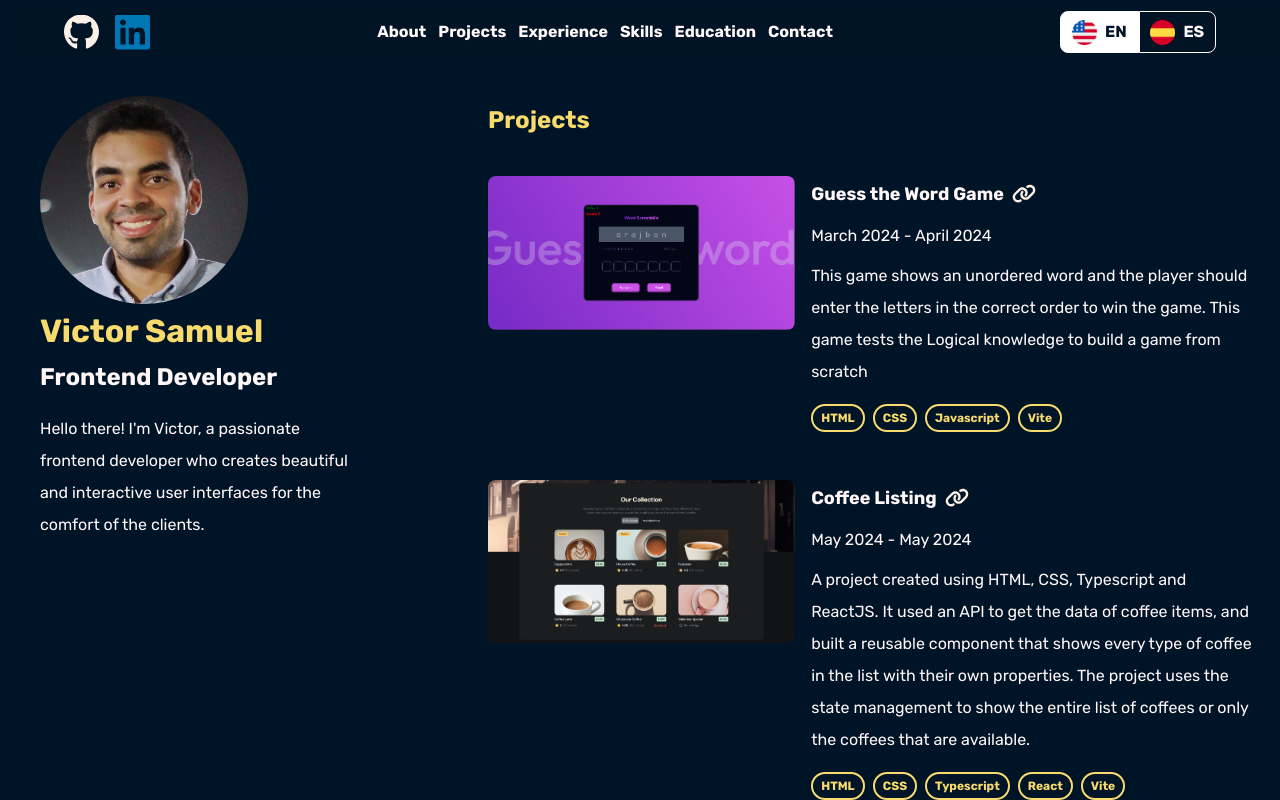
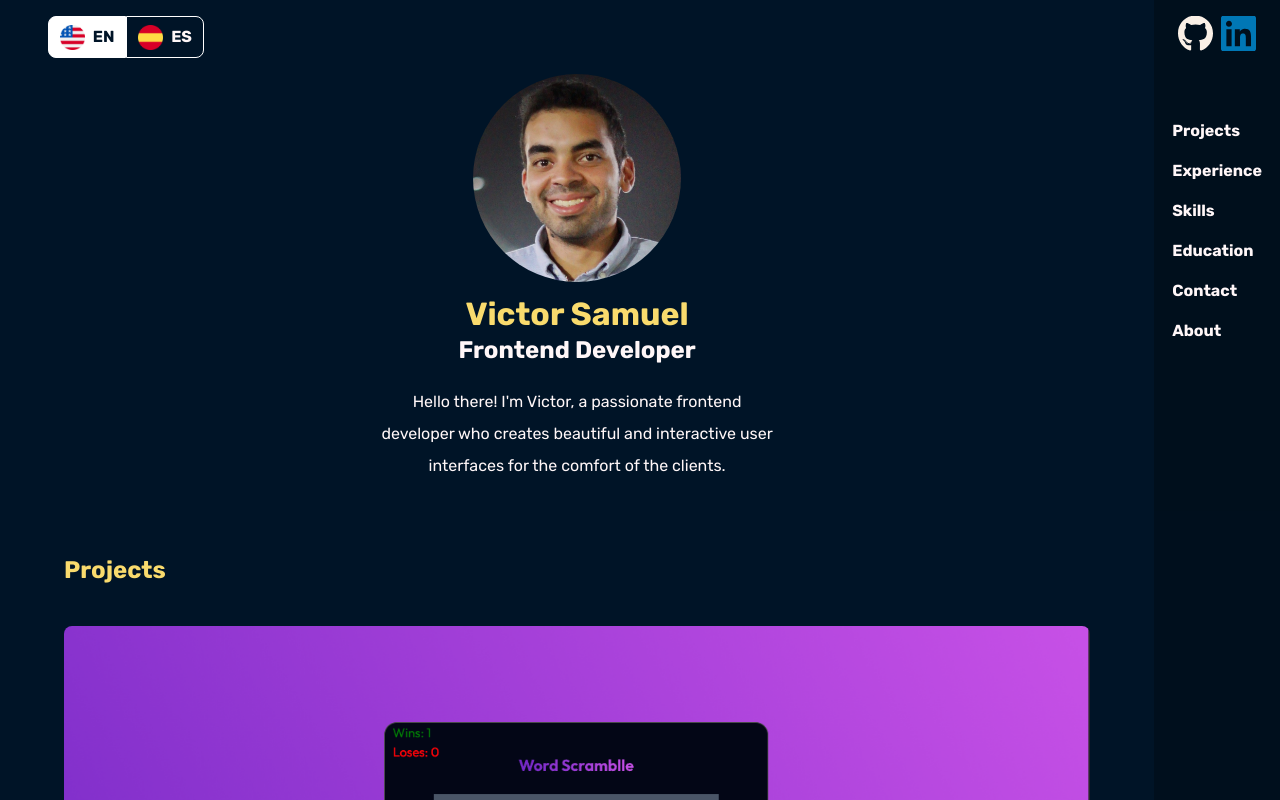
Before and after one commit to Viikudev/portfolio, a Next.js app: page / in a window 1280 px wide. Shown: the top 800 px of the page. Built offline with nearby package versions, Linux system fonts and the light colour scheme.

Commit message:
style: update styles for responsiveness, add hamburger menu, and adjust layout

```diff
--- a/app/globals.css
+++ b/app/globals.css
@@ -8,7 +8,7 @@ p {
 
 ::selection {
   color: #ded1ff;
-  background: blue;
+  background: cornflowerblue;
 }
 
 button {
@@ -26,15 +26,20 @@ a {
   text-decoration: inherit; /* no underline */
 }
 
+li {
+  list-style: none;
+}
+
 html,
 body {
+  width: 100%;
   margin: 0;
   scroll-behavior: smooth;
-  scrollbar-color: #f4d58d #001427;
+  scrollbar-color: #f4d58d rgba(0, 14, 27, 0.8);
   scrollbar-width: auto;
   line-height: 2;
   color: #d3d3d3;
   background-color: #001427;
   display: flex;
-  flex-direction: column;
+  /* flex-direction: column; */
 }
--- a/app/page.module.css
+++ b/app/page.module.css
@@ -1,12 +1,19 @@
 .header {
-  background-color: rgba(0, 20, 39, 0.8);
-  padding: 0 4rem;
+  background-color: rgba(0, 14, 27, 0.8);
+  padding: 1rem 1rem;
   display: flex;
-  justify-content: space-between;
+  flex-direction: column;
+  justify-content: flex-start;
   align-items: center;
   position: sticky;
   top: 0;
-  backdrop-filter: blur(0.25rem);
+  max-height: 100vh;
+  gap: 3rem;
+  /* backdrop-filter: blur(0.25rem); */
+}
+
+.hamburgerContainer {
+  display: none;
 }
 
 .languageContainer input[type="radio"] {
@@ -19,7 +26,9 @@
 }
 
 .languageContainer {
+  padding: 1rem 1rem;
   display: flex;
+  justify-content: space-between;
   align-items: center;
   gap: 1rem;
 }
@@ -57,18 +66,26 @@
 }
 
 .main {
+  width: 100%;
   display: flex;
-  justify-content: center;
-  gap: 5rem;
+  flex-direction: column;
+  /* gap: 5rem; */
+}
+
+.content {
+  width: 100%;
+  padding-inline: 1rem;
+  display: flex;
+  flex-direction: row;
+  justify-content: space-evenly;
 }
 
 .left {
   padding-inline: 2rem;
-  height: 90%;
+  height: 20%;
   position: sticky;
-  padding-top: 2rem;
   padding-bottom: 1rem;
-  top: 4rem;
+  top: 10rem;
   max-height: 100vh;
   display: flex;
   flex-direction: column;
@@ -93,7 +110,7 @@
 .socials {
   display: flex;
   justify-content: center;
-  gap: 1rem;
+  gap: 0.5rem;
   cursor: pointer;
 }
 
@@ -155,6 +172,7 @@
   padding: 0;
   list-style: none;
   display: flex;
+  flex-direction: column;
   gap: 0.5rem;
 }
 
@@ -162,7 +180,7 @@
   padding-inline: 0.125rem;
   text-decoration: none;
   color: #fff7f8;
-  font-weight: bold;
+  font-weight: 700;
   display: inline-block;
   transition: transform 100ms ease-in;
 }
@@ -236,10 +254,18 @@
 .footer {
   display: flex;
   justify-content: center;
-  margin: 2rem 48rem 2rem 2rem;
+  margin: 2rem 55rem 2rem 2rem;
 }
 
-@media screen and (width <= 1201px) {
+.mobileMenuClosed {
+  display: none;
+}
+
+.mobileMenuOpened {
+  display: none;
+}
+
+@media screen and (width <= 1525px) {
   .link {
     border: 0;
   }
@@ -250,16 +276,19 @@
     gap: 0;
   }
 
+  .content {
+    flex-direction: column;
+  }
+
   .left {
     position: initial;
-    padding-bottom: 3rem;
     align-items: center;
     gap: 1rem;
   }
 
   .footer {
     justify-content: flex-start;
-    padding: 1rem 2rem 1rem 3rem;
+    padding: 2rem 1rem;
     margin: 0;
   }
 
@@ -273,7 +302,6 @@
 
   .author {
     margin: 0;
-    /* padding: 1rem; */
   }
 
   .position {
@@ -317,16 +345,46 @@
   }
 }
 
-@media screen and (width <= 935px) {
-  .sectionList {
+@media screen and (width <= 710px) {
+  .main {
+    margin: 0;
+  }
+
+  .header {
     display: none;
   }
 
-  .header {
-    padding: 1rem 1rem;
+  .hamburgerContainer {
+    position: fixed;
+    right: 1rem;
+    z-index: 1000;
+    display: inline-block;
   }
 
-  .introduction {
-    padding: 1rem 1rem;
+  .mobileMenuClosed,
+  .mobileMenuOpened {
+    font-weight: 700;
+    display: inline-block;
+    margin: 0;
+    background-color: rgba(0, 14, 27, 0.8);
+    backdrop-filter: blur(0.5rem);
+    padding: 4rem 4rem 2rem 2rem;
+    position: fixed;
+    top: 0;
+    right: 0;
+  }
+
+  .mobileMenuClosed {
+    transform: translate(100%, 0);
+    transition: ease-in 0.2s;
+  }
+
+  .mobileMenuOpened {
+    transform: translate(0, 0);
+    transition: ease-in 0.2s;
+  }
+
+  .footer {
+    padding-left: 2rem;
   }
 }
--- a/app/page.tsx
+++ b/app/page.tsx
@@ -12,6 +12,7 @@ import Skill from "@/components/Skill"
 import Contact from "@/components/Contact"
 import ExperienceCard from "@/components/ExperienceCard"
 import EducationCard from "@/components/EducationCard"
+import { Rotate as Hamburger } from "hamburger-react"
 
 import { translations } from "@/lib/translations"
 import { useState } from "react"
@@ -20,6 +21,7 @@ type LocaleProps = "en" | "es"
 
 export default function Home() {
   const [language, setLanguage] = useState<LocaleProps>("en")
+  const [isOpen, setOpen] = useState(false)
 
   const handleLanguageChange = (event: React.ChangeEvent<HTMLInputElement>) => {
     const newLanguage = event.target.value as LocaleProps
@@ -33,65 +35,7 @@ export default function Home() {
 
   return (
     <>
-      <header className={styles.header}>
-        <div className={styles.socials}>
-          <a href='https://github.com/Viikudev' target='_blank'>
-            <div className={styles.githubContainer}>
-              <Image
-                className={styles.github}
-                src={imgGithubUrl}
-                width={35}
-                height={35}
-                alt='Link to github'
-              />
-            </div>
-          </a>
-          <a href='https://www.linkedin.com/in/vikudev/' target='_blank'>
-            <div className={styles.linkedinContainer}>
-              <Image
-                className={styles.linkedin}
-                src={imgLinkedinUrl}
-                width={35}
-                height={35}
-                alt='Link to linkedin'
-              />
-            </div>
-          </a>
-        </div>
-        <nav>
-          <ul className={styles.sectionList}>
-            <li>
-              <a className={styles.link} href='#about'>
-                {translations[language].nav.about}
-              </a>
-            </li>
-            <li>
-              <a className={styles.link} href='#projects'>
-                {translations[language].nav.projects}
-              </a>
-            </li>
-            <li>
-              <a className={styles.link} href='#experience'>
-                {translations[language].nav.experience}
-              </a>
-            </li>
-            <li>
-              <a className={styles.link} href='#skills'>
-                {translations[language].nav.skills}
-              </a>
-            </li>
-            <li>
-              <a className={styles.link} href='#education'>
-                {translations[language].nav.education}
-              </a>
-            </li>
-            <li>
-              <a className={styles.link} href='#contact'>
-                {translations[language].nav.contact}
-              </a>
-            </li>
-          </ul>
-        </nav>
+      <main className={styles.main}>
         <div className={[styles.languageContainer, styles.bright].join(" ")}>
           <div className={styles.languageOptions}>
             <input
@@ -124,9 +68,56 @@ export default function Home() {
               ES
             </label>
           </div>
+          <div className={styles.hamburgerContainer}>
+            <Hamburger
+              size={30}
+              toggled={isOpen}
+              toggle={setOpen}
+              direction='left'
+              duration={0.2}
+              distance='lg'
+              color='white'
+              easing='ease-in'
+            />
           </div>
-      </header>
-      <main className={styles.main}>
+          <ul
+            className={
+              isOpen ? styles.mobileMenuOpened : styles.mobileMenuClosed
+            }
+          >
+            <li>
+              <a className={styles.link} href='#projects'>
+                {translations[language].nav.projects}
+              </a>
+            </li>
+            <li>
+              <a className={styles.link} href='#experience'>
+                {translations[language].nav.experience}
+              </a>
+            </li>
+            <li>
+              <a className={styles.link} href='#skills'>
+                {translations[language].nav.skills}
+              </a>
+            </li>
+            <li>
+              <a className={styles.link} href='#education'>
+                {translations[language].nav.education}
+              </a>
+            </li>
+            <li>
+              <a className={styles.link} href='#contact'>
+                {translations[language].nav.contact}
+              </a>
+            </li>
+            <li>
+              <a className={styles.link} href='#about'>
+                {translations[language].nav.about}
+              </a>
+            </li>
+          </ul>
+        </div>
+        <section className={styles.content}>
           <section className={styles.left}>
             <div className={styles.hero}>
               <Image
@@ -141,7 +132,9 @@ export default function Home() {
             <div className={styles.info}>
               <div className={styles.viku}>
                 <h1 className={styles.author}>Victor Samuel</h1>
-              <h2 className={styles.position}>{translations[language].role}</h2>
+                <h2 className={styles.position}>
+                  {translations[language].role}
+                </h2>
                 {language === "es" ? (
                   <p className={styles.introduction}>
                     Hola! Soy Victor, un desarrollador frontend apasionado que
@@ -151,20 +144,24 @@ export default function Home() {
                 ) : (
                   <p className={styles.introduction}>
                     Hello there! {`I'm`} Victor, a passionate frontend developer
-                  who creates beautiful and interactive user interfaces for the
-                  comfort of the clients.
+                    who creates beautiful and interactive user interfaces for
+                    the comfort of the clients.
                   </p>
                 )}
               </div>
             </div>
           </section>
           <section className={styles.right}>
-          <Section title={translations[language].projects.title} id='projects'>
+            <Section
+              title={translations[language].projects.title}
+              id='projects'
+            >
               <ul className={styles.projectList}>
                 <ProjectCard
                   project='scramblle.png'
                   title={
-                  translations[language].projects.guessTheWordGame.projectTitle
+                    translations[language].projects.guessTheWordGame
+                      .projectTitle
                   }
                   duration={
                     translations[language].projects.guessTheWordGame.projectDate
@@ -201,14 +198,16 @@ export default function Home() {
                 <ExperienceCard
                   experience='ferrominera.jpg'
                   title={
-                  translations[language].experience.ferrominera.ferromineraRole
+                    translations[language].experience.ferrominera
+                      .ferromineraRole
                   }
                   company={
                     translations[language].experience.ferrominera
                       .ferromineraCompany
                   }
                   duration={
-                  translations[language].experience.ferrominera.ferromineraDate
+                    translations[language].experience.ferrominera
+                      .ferromineraDate
                   }
                   location={
                     translations[language].experience.ferrominera
@@ -280,30 +279,93 @@ export default function Home() {
               </ul>
             </Section>
           </section>
-      </main>
-      <footer className={styles.footer}>
+        </section>
+        <section className={styles.footer}>
           {language === "es" ? (
             <p className={styles.details}>
               Diseñado por mí con <span className={styles.bright}>Miro</span>,
-            utilice el framework <span className={styles.bright}>Next.js</span>{" "}
-            en el desarrollo, aplique estilos usando{" "}
-            <span className={styles.bright}>CSS Modules</span> y lo desplegue en{" "}
-            <span className={styles.bright}>Vercel</span>. Tomé inspiración del
-            portafolio de{" "}
+              utilice el framework{" "}
+              <span className={styles.bright}>Next.js</span> en el desarrollo,
+              aplique estilos usando{" "}
+              <span className={styles.bright}>CSS Modules</span> y lo desplegue
+              en <span className={styles.bright}>Vercel</span>. Tomé inspiración
+              del portafolio de{" "}
               <span className={styles.brittany}>{`Brittany Chiang`}</span>
             </p>
           ) : (
             <p className={styles.details}>
               Designed by me with <span className={styles.bright}>Miro</span>,
-            used <span className={styles.bright}>Next.js</span> framework in the
-            development, styled using{" "}
+              used <span className={styles.bright}>Next.js</span> framework in
+              the development, styled using{" "}
               <span className={styles.bright}>CSS Modules</span> and deployed in{" "}
-            <span className={styles.bright}>Vercel</span>. Took inspiration from{" "}
+              <span className={styles.bright}>Vercel</span>. Took inspiration
+              from{" "}
               <span className={styles.brittany}>{`Brittany Chiang's `}</span>
               portfolio.
             </p>
           )}
-      </footer>
+        </section>
+      </main>
+      <header className={styles.header}>
+        <div className={styles.socials}>
+          <a href='https://github.com/Viikudev' target='_blank'>
+            <div className={styles.githubContainer}>
+              <Image
+                className={styles.github}
+                src={imgGithubUrl}
+                width={35}
+                height={35}
+                alt='Link to github'
+              />
+            </div>
+          </a>
+          <a href='https://www.linkedin.com/in/vikudev/' target='_blank'>
+            <div className={styles.linkedinContainer}>
+              <Image
+                className={styles.linkedin}
+                src={imgLinkedinUrl}
+                width={35}
+                height={35}
+                alt='Link to linkedin'
+              />
+            </div>
+          </a>
+        </div>
+        <nav>
+          <ul className={styles.sectionList}>
+            <li>
+              <a className={styles.link} href='#projects'>
+                {translations[language].nav.projects}
+              </a>
+            </li>
+            <li>
+              <a className={styles.link} href='#experience'>
+                {translations[language].nav.experience}
+              </a>
+            </li>
+            <li>
+              <a className={styles.link} href='#skills'>
+                {translations[language].nav.skills}
+              </a>
+            </li>
+            <li>
+              <a className={styles.link} href='#education'>
+                {translations[language].nav.education}
+              </a>
+            </li>
+            <li>
+              <a className={styles.link} href='#contact'>
+                {translations[language].nav.contact}
+              </a>
+            </li>
+            <li>
+              <a className={styles.link} href='#about'>
+                {translations[language].nav.about}
+              </a>
+            </li>
+          </ul>
+        </nav>
+      </header>
     </>
   )
 }
--- a/package.json
+++ b/package.json
@@ -9,6 +9,7 @@
     "lint": "next lint"
   },
   "dependencies": {
+    "hamburger-react": "^2.5.2",
     "next": "^14.2.26",
     "react": "^18",
     "react-dom": "^18"
--- a/styles/EducationCard.module.css
+++ b/styles/EducationCard.module.css
@@ -16,7 +16,7 @@
   margin: 0;
 }
 
-@media screen and (width <= 1201px) {
+@media screen and (width <= 1525px) {
   .educationCard {
     padding-inline: 1rem;
   }
--- a/styles/ExperienceCard.module.css
+++ b/styles/ExperienceCard.module.css
@@ -33,7 +33,7 @@
   margin: 0;
 }
 
-@media screen and (width <= 1201px) {
+@media screen and (width <= 1525px) {
   .tags {
     flex-wrap: wrap;
   }
--- a/styles/ProjectCard.module.css
+++ b/styles/ProjectCard.module.css
@@ -62,7 +62,7 @@
   list-style: none;
 }
 
-@media screen and (width <= 1201px) {
+@media screen and (width <= 1525px) {
   .tags {
     flex-wrap: wrap;
   }
--- a/styles/Section.module.css
+++ b/styles/Section.module.css
@@ -6,7 +6,7 @@
   color: #f9db6d;
 }
 
-@media screen and (width <= 1201px) {
+@media screen and (width <= 1525px) {
   .title {
     padding-inline: 1rem;
   }
```
Also changed, not shown: 1 other file (tests, documents, lock files or other folders). Lines whose indentation alone changed are shown as unchanged.
